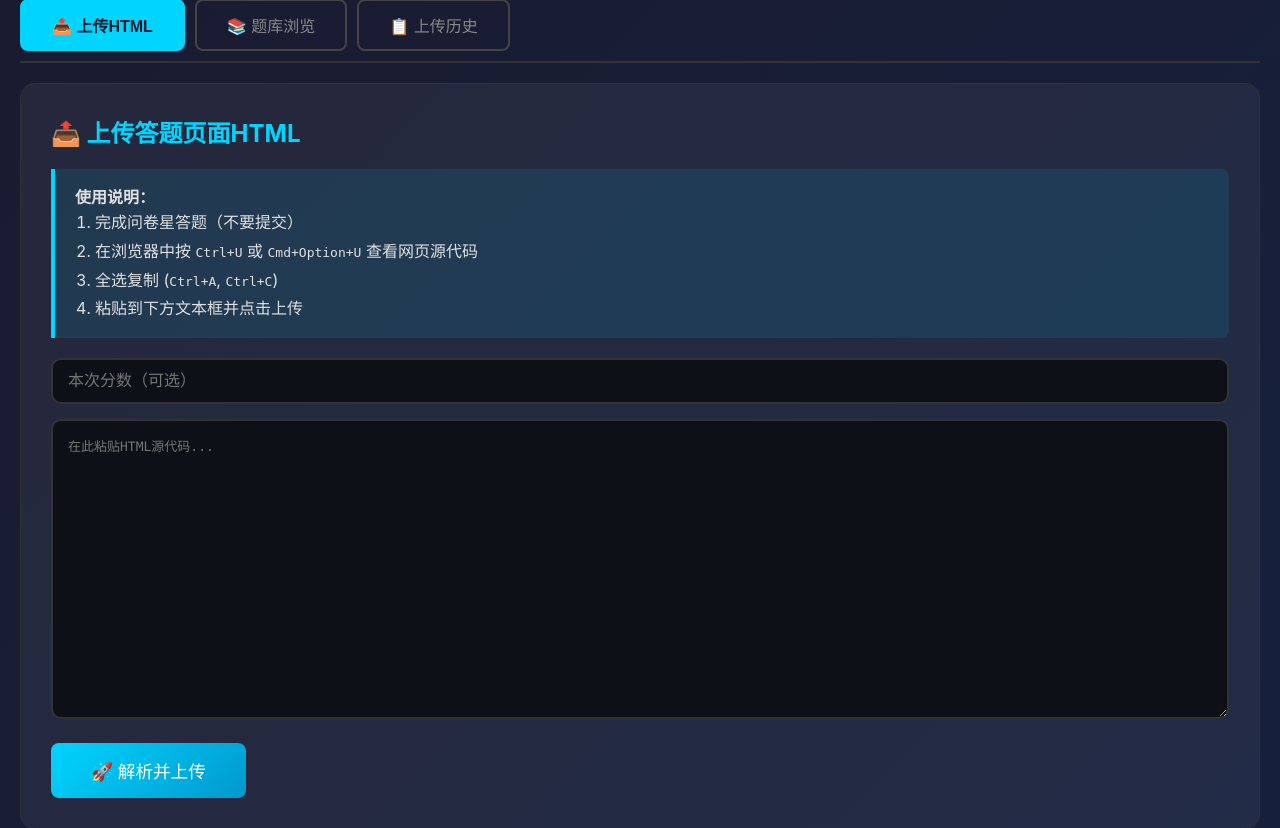
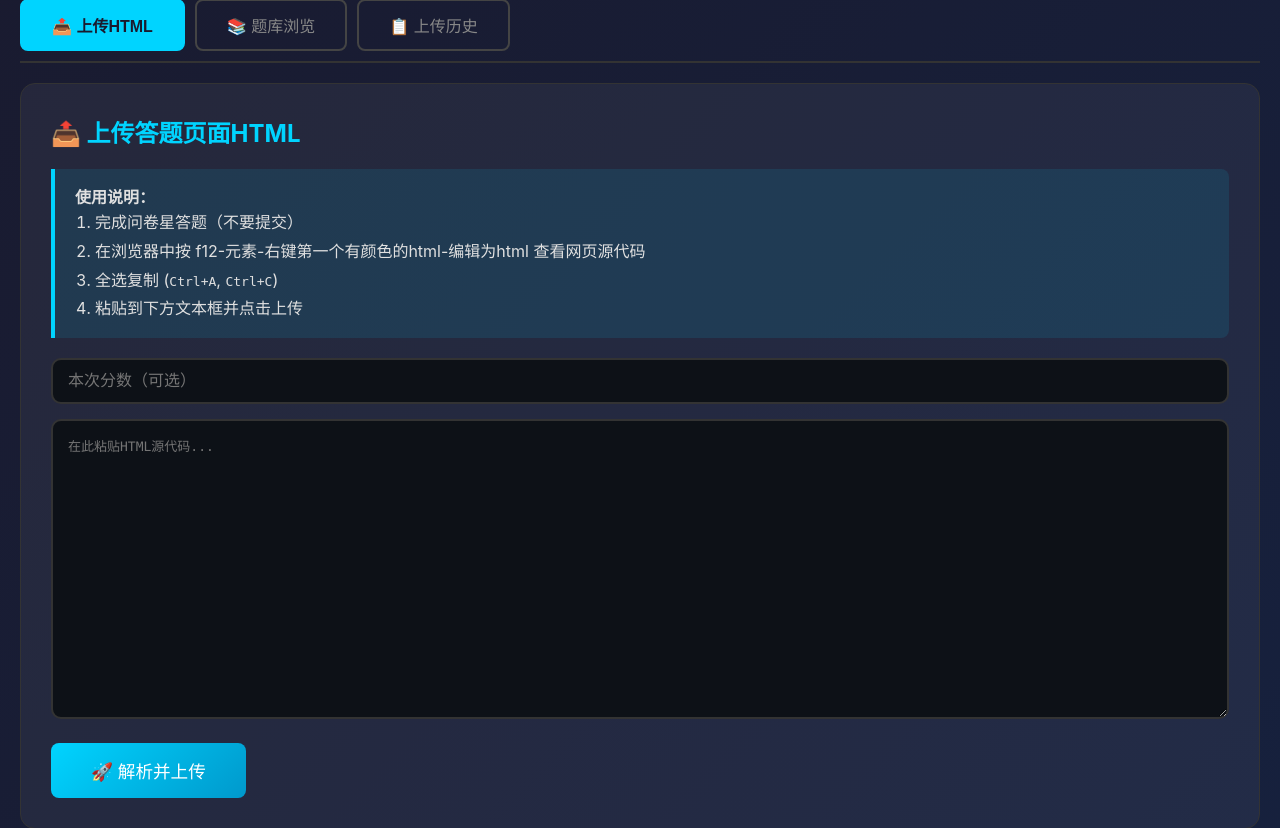
Before and after one commit to ABlyh-LEO/rm2026_ruletest, a Flask app: page / in a window 1280 px wide. Shown: the part 355-1183 px from the top of the page. Run offline with Flask 3, Linux system fonts and the light colour scheme; data comes from the database, SQL or seed files in the repository; both versions use the stored data as it was after the commit.

Commit message:
更新说明

```diff
--- a/templates/index.html
+++ b/templates/index.html
@@ -45,7 +45,7 @@
                     <strong>使用说明：</strong>
                     <ol>
                         <li>完成问卷星答题（不要提交）</li>
-                        <li>在浏览器中按 <kbd>Ctrl+U</kbd> 或 <kbd>Cmd+Option+U</kbd> 查看网页源代码</li>
+                        <li>在浏览器中按 f12-元素-右键第一个有颜色的html-编辑为html 查看网页源代码</li>
                         <li>全选复制 (<kbd>Ctrl+A</kbd>, <kbd>Ctrl+C</kbd>)</li>
                         <li>粘贴到下方文本框并点击上传</li>
                     </ol>
```
Also changed, not shown: rmuc2026_questions.db.
